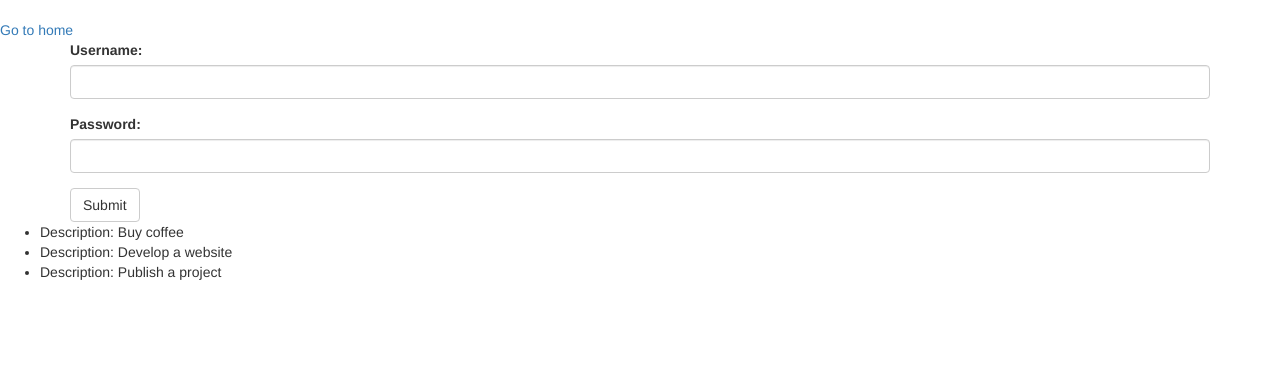
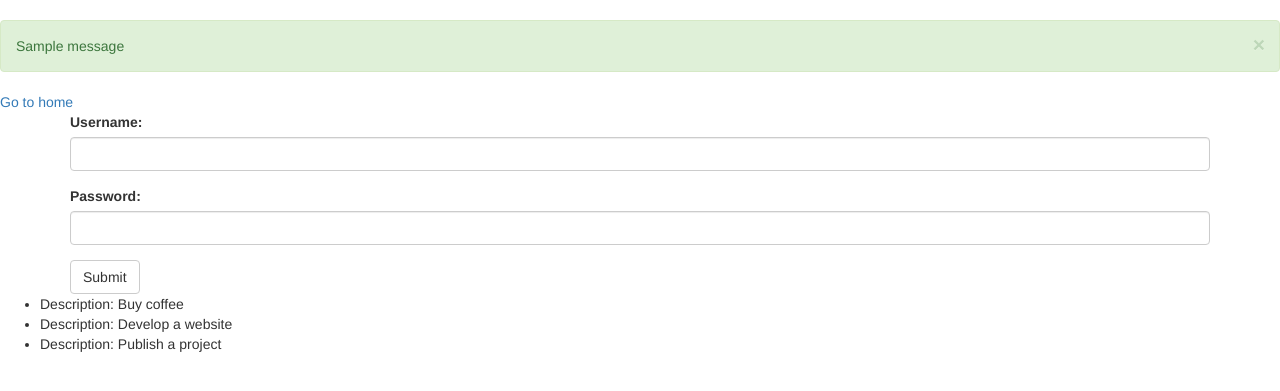
Before and after one commit to sebastiandevops/Platzi, a Flask app: page /hello in a window 1280 px wide. Shown: the part 52-443 px from the top of the page. Run offline with Flask 2, Linux system fonts and the light colour scheme; one stand-in notice (Sample message) is shown; some libraries are stand-ins or nearby versions.

Commit message:
flask_flashes

```diff
--- a/python/platzi-flask/main.py
+++ b/python/platzi-flask/main.py
@@ -1,7 +1,7 @@
 #!/usr/bin/env python3
 
 from flask import Flask, request, make_response, redirect, render_template
-from flask import session, url_for
+from flask import session, url_for, flash
 from flask_wtf import FlaskForm
 from wtforms.fields import StringField, PasswordField, SubmitField
 from wtforms.validators import DataRequired
@@ -54,6 +54,8 @@ def hello():
     if request.method == 'POST':
         username = login_form.username.data
         session["username"] = username
+        flash("Username successfully registered.")
+
         return redirect(url_for("index"))
     return render_template("hello.html", **context)
 
--- a/python/platzi-flask/templates/base.html
+++ b/python/platzi-flask/templates/base.html
@@ -12,5 +12,19 @@
   {% block navbar %}
     {% include "navbar.html" %}
   {% endblock %}
+
+  {% for message in get_flashed_messages() %}
+    <div class="alert alert-success alert-dismissible">
+      <button type="button"
+              data-dismiss="alert"
+              class="close">
+              &times;
+      </button>
+      {{ message }}
+    </div>
+  {% endfor %}
   {% block content %}{% endblock %}
+  {% block scripts %}
+    {{ super() }}
+  {% endblock %}
 {% endblock %}
```
